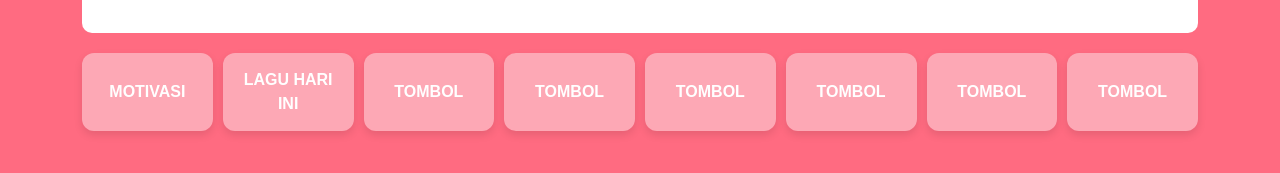
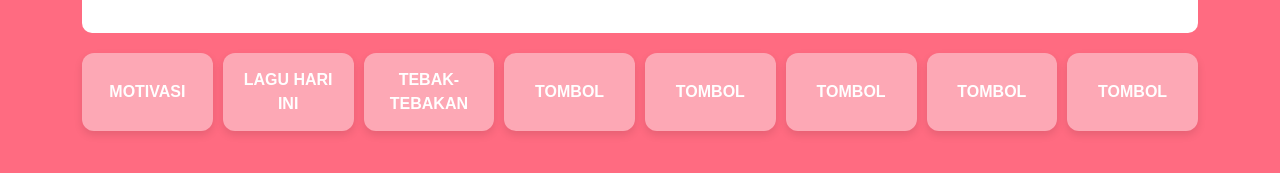
Before and after one commit to RafhCuan/AppRomance.github.io, a plain HTML site: page index.html in a window 1280 px wide. Shown: the part 149-322 px from the top of the page. Drawn offline with nearby package versions, Linux system fonts and the light colour scheme.

Commit message:
Update index.html

```diff
--- a/index.html
+++ b/index.html
@@ -82,7 +82,7 @@
                 <div class="btn-grid">
                     <button class="btn" onclick="window.location.href='motivasi.html'">Motivasi</button>
                     <button class="btn" onclick="window.location.href='youtube_page.html'">Lagu Hari Ini</button>
-                    <button class="btn">tombol</button>
+                    <button class="btn" onclick="window.location.href='tebak-tebakan.html'">Tebak-Tebakan</button>
                     <button class="btn">tombol</button>
                     <button class="btn">tombol</button>
                     <button class="btn">tombol</button>
```
